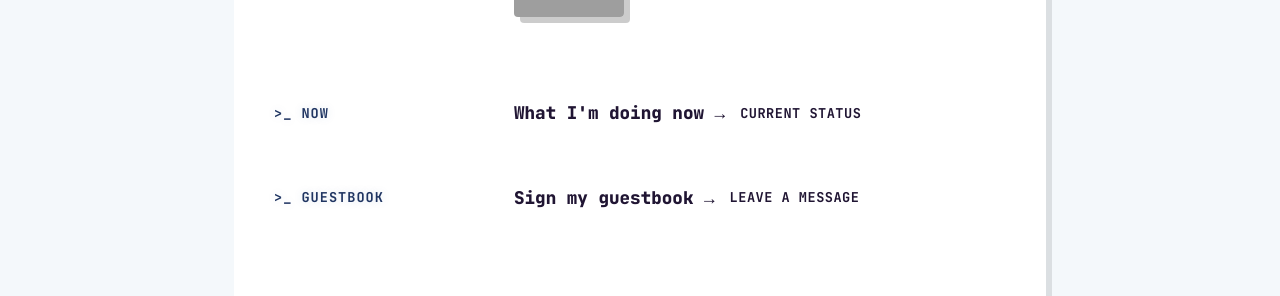
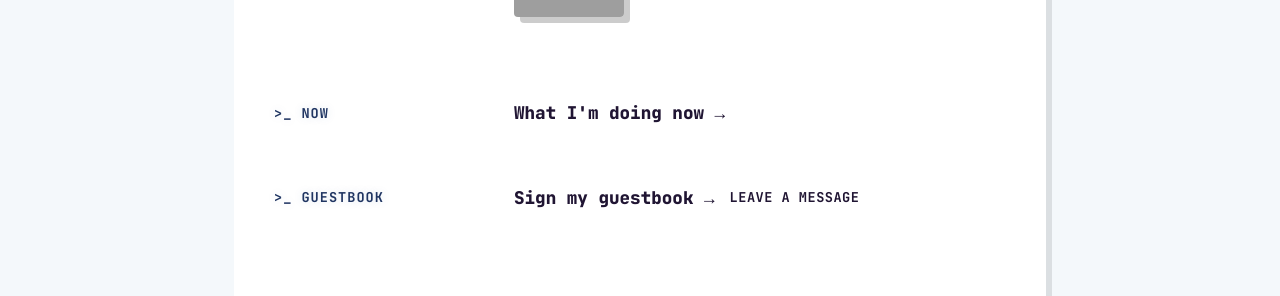
Before and after one commit to PASSK3YS/PASSK3YS.github.io, a Jekyll site: the page built from index.md, in a window 1280 px wide. Shown: the part 875-1171 px from the top of the page. Built offline with Jekyll 4.4.1, drawn with Linux system fonts in a browser that asks for light colours; grey boxes are pictures that could not be loaded.

Commit message:
chore: update now page link on index

```diff
--- a/index.md
+++ b/index.md
@@ -67,7 +67,6 @@ title: About
         <h3 class="soft-header">>_ Now</h3>
         <div style="display: flex; align-items: center; gap: 15px; flex-wrap: wrap;">
             <span class="latest-title" style="margin: 0;">What I'm doing now &rarr;</span>
-            <span class="unified-meta">Current Status</span>
         </div>
     </a>
 
```
